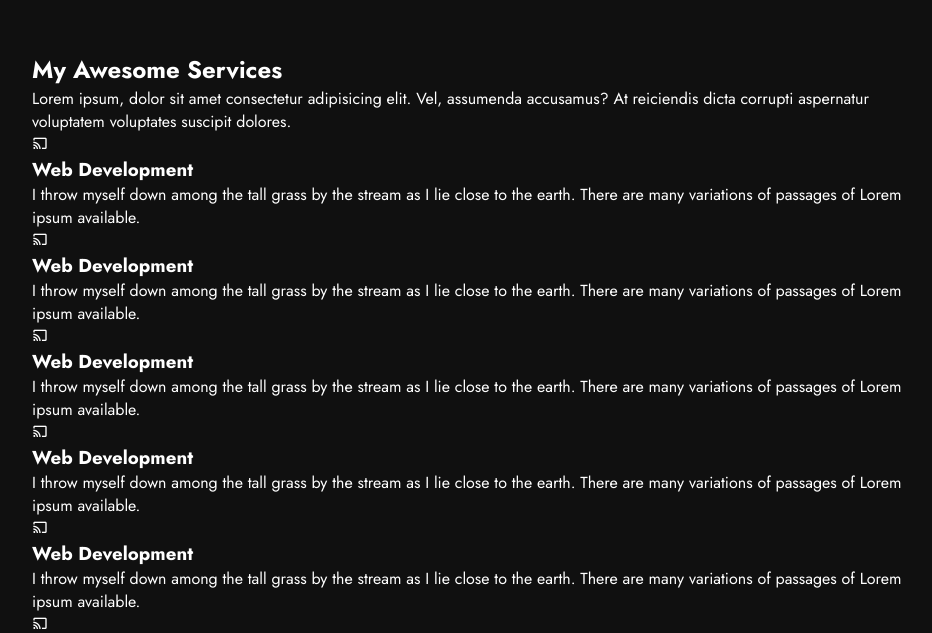
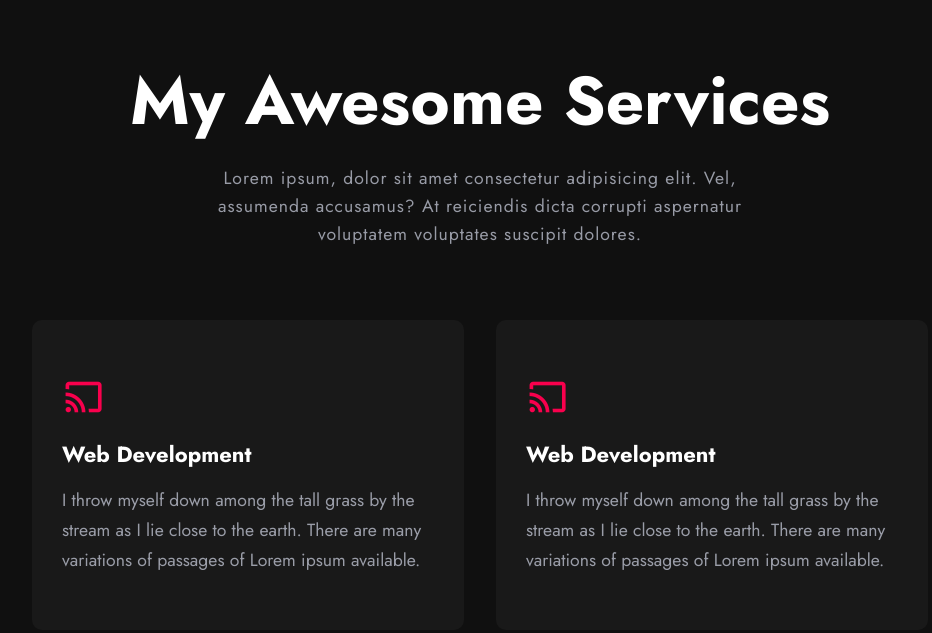
Before and after one commit to mahmud035/portfolio-website, a plain HTML site: page index.html in a window 1280 px wide. Shown: the part 1689-2322 px from the top of the page, without its empty margins (160-1092 px from the left). Drawn offline with nearby package versions, Linux system fonts and the light colour scheme.

Commit message:
added service section css

```diff
--- a/css/style.css
+++ b/css/style.css
@@ -243,3 +243,65 @@ header.sticky {
   border: 2px solid var(--main-color);
   background-color: transparent; /* INFO: background-color will be ignored */
 }
+
+/* Services */
+.services {
+  background: var(--bg-color);
+}
+
+.center {
+  text-align: center;
+}
+
+.center h2 {
+  font-size: var(--h2-font);
+  margin-bottom: 15px;
+}
+
+.center p {
+  color: var(--second-color);
+  letter-spacing: 1px;
+  line-height: 28px;
+  font-size: var(--p-font);
+  width: 60%;
+  margin-inline: auto;
+}
+
+.service-content {
+  display: grid;
+  grid-template-columns: repeat(auto-fit, minmax(350px, auto));
+  gap: 2rem;
+  align-items: center;
+  margin-top: 4.5rem;
+}
+
+.row {
+  background: var(--second-bg-color);
+  padding: 55px 30px;
+  border-radius: 10px;
+  cursor: pointer;
+  transition: all 0.35s ease;
+}
+
+.row i {
+  color: var(--main-color);
+  margin-bottom: 20px;
+  font-size: 2.7rem;
+}
+
+.row h3 {
+  color: var(--text-color);
+  font-size: 22px;
+  font-weight: 700;
+  margin-bottom: 15px;
+}
+
+.row p {
+  color: var(--second-color);
+  line-height: 30px;
+  font-size: var(--p-font);
+}
+
+.row:hover {
+  transform: translateY(-8px);
+}
```
